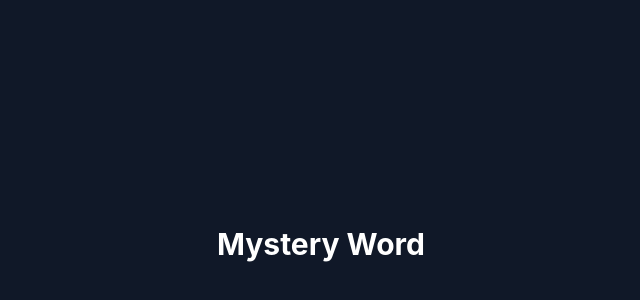
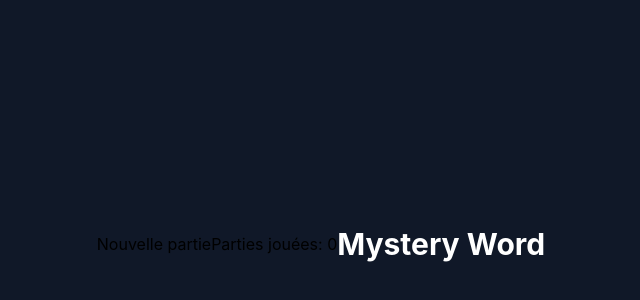
Before and after one commit to MathieuBourasseau/front-mystery-word, a React (Vite) app: page / in a window 1280 px wide. Shown: the part 156-456 px from the top of the page, without its empty margins (319-959 px from the left). Built offline with nearby package versions, Linux system fonts and the light colour scheme.

Commit message:
feat: header component created + props created in App.tsx for header component

```diff
--- a/src/App.tsx
+++ b/src/App.tsx
@@ -1,6 +1,19 @@
+import { useState } from "react";
+import Header from "./components/Header/Header";
+
 function App() {
+
+  // State for games played
+  const [gamesPlayed, setGamesPlayed] = useState(0);
+
+  // Reset game and increment counter
+  const resetGame = () => {
+    setGamesPlayed(gamesPlayed + 1);
+  }
+
   return (
     <div className="flex min-h-screen items-center justify-center bg-gray-900">
+      <Header onNewGame={resetGame} gamesPlayed={gamesPlayed} />
       <h1 className="text-3xl font-bold text-white">Mystery Word</h1>
     </div>
   )
--- /dev/null
+++ b/src/components/Header/Header.tsx
@@ -0,0 +1,12 @@
+import type { HeaderProps } from "../../types/HeaderProps";
+
+export default function Header({onNewGame, gamesPlayed} : HeaderProps) {
+
+    return(
+        <header>
+            <button onClick={onNewGame}>Nouvelle partie</button>
+            <span>Parties jouées: {gamesPlayed} </span>
+        </header>
+    )
+
+}
--- a/src/types/HeaderProps.ts
+++ b/src/types/HeaderProps.ts
@@ -1,4 +1,4 @@
 export type HeaderProps = {
+    onNewGame: () => void;
     gamesPlayed: number;
-    onNewGame: () => void;
 }
```
